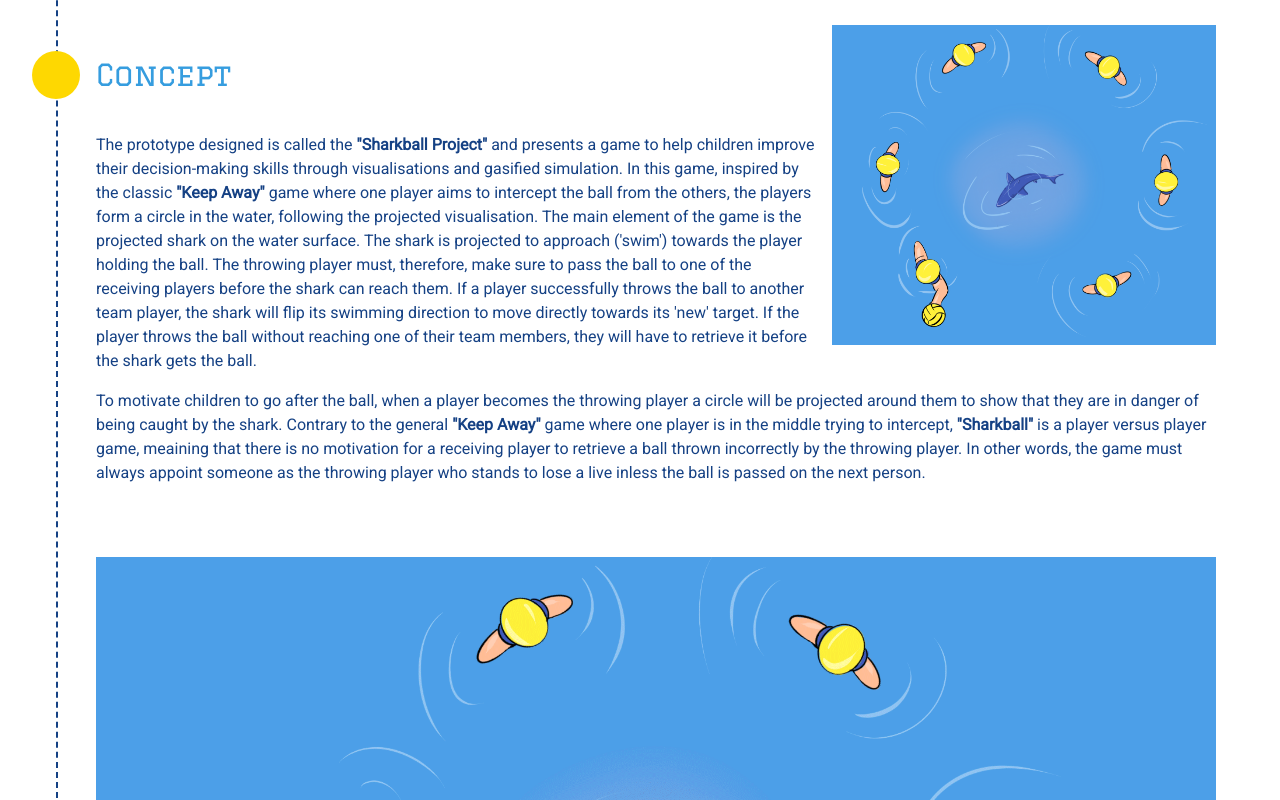
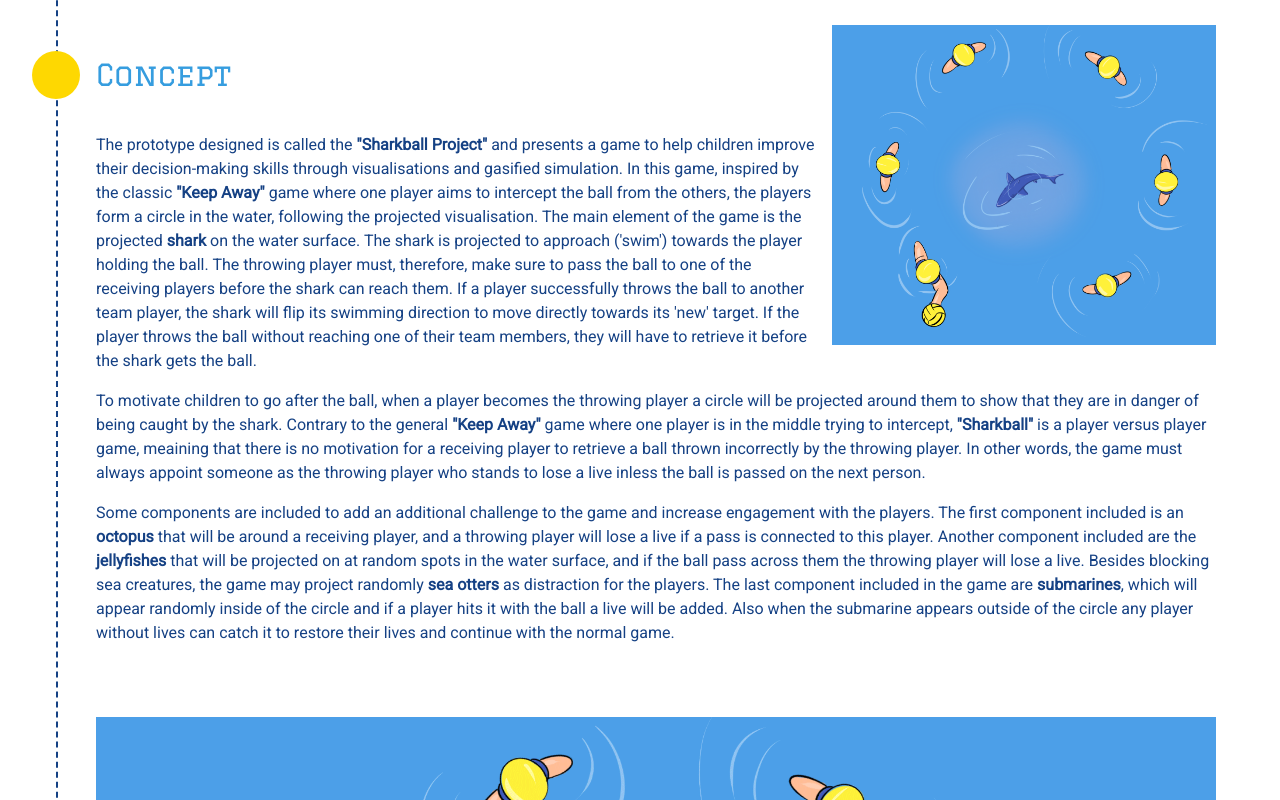
Before and after one commit to jaec86/sit, a Vue app: page / in a window 1280 px wide. Shown: the part 2700-3500 px from the top of the page. Built offline with nearby package versions, Linux system fonts and the light colour scheme.

Commit message:
Add rules of the game

```diff
--- a/src/views/Home.vue
+++ b/src/views/Home.vue
@@ -42,7 +42,7 @@
             <div class="absolute -left-16 w-12 h-12 rounded-full bg-yellow"></div>
             <span>Problem Statement</span>
           </div>
-          <p class="py-2">There is a current need in water polo to develop a skill-targeted sports interaction technology on decision-making.This perceptual-cognitive skill is crucial in the fast-paced game of water polo and can strongly affect the performance. Because this skill is crucial to the sport, it is important that it is developed early in the learning process, such that young players can grow into the sport without becoming daunted by its fast pace and skill-intensive nature. This leads to thefollowing problem statement.</p>
+          <p class="py-2">There is a current need in water polo to develop a skill-targeted sports interaction technology on decision-making.This perceptual-cognitive skill is crucial in the fast-paced game of water polo and can strongly affect the performance. Because this skill is crucial to the sport, it is important that it is developed early in the learning process, such that young players can grow into the sport without becoming daunted by its fast pace and skill-intensive nature. This leads to the following problem statement.</p>
           <p class="py-2 italic">How can we improve the <strong>decision-making skill</strong> of <strong>children</strong> (aged 6-12) learning <strong>water polo</strong> to increase their in-game <strong>performance</strong> and sports <strong>enjoyment</strong>?</p>
           <p class="py-2">To improve the decision-making skill, an interactive tech-nology needs to be designed which effectively improvesperformance, while having a high task specificity to ensure ahigh transfer from intervention to in-game performance. Ad-ditionally, since the intervention will target children, thereshould be a strong focus on the engagement of the interac-tion such that it provides a motivational aspect to the sport.</p>
         </div>
@@ -54,8 +54,9 @@
             <div class="absolute -left-16 w-12 h-12 rounded-full bg-yellow"></div>
             <span>Concept</span>
           </div>
-          <p class="py-2">The prototype designed is called the <strong>"Sharkball Project"</strong> and presents a game to help children improve their decision-making skills through visualisations and gasified simulation. In this game, inspired by the classic <strong>"Keep Away"</strong> game where one player aims to intercept the ball from the others, the players form a circle in the water, following the projected visualisation. The main element of the game is the projected shark on the water surface. The shark is projected to approach ('swim') towards the player holding the ball. The throwing player must, therefore, make sure to pass the ball to one of the receiving players before the shark can reach them. If a player successfully throws the ball to another team player, the shark will flip its swimming direction to move directly towards its 'new' target. If the player throws the ball without reaching one of their team members, they will have to retrieve it before the shark gets the ball.</p>
+          <p class="py-2">The prototype designed is called the <strong>"Sharkball Project"</strong> and presents a game to help children improve their decision-making skills through visualisations and gasified simulation. In this game, inspired by the classic <strong>"Keep Away"</strong> game where one player aims to intercept the ball from the others, the players form a circle in the water, following the projected visualisation. The main element of the game is the projected <strong>shark</strong> on the water surface. The shark is projected to approach ('swim') towards the player holding the ball. The throwing player must, therefore, make sure to pass the ball to one of the receiving players before the shark can reach them. If a player successfully throws the ball to another team player, the shark will flip its swimming direction to move directly towards its 'new' target. If the player throws the ball without reaching one of their team members, they will have to retrieve it before the shark gets the ball.</p>
           <p class="py-2">To motivate children to go after the ball, when a player becomes the throwing player a circle will be projected around them to show that they are in danger of being caught by the shark. Contrary to the general <strong>"Keep Away"</strong> game where one player is in the middle trying to intercept, <strong>"Sharkball"</strong> is a player versus player game, meaining that there is no motivation for a receiving player to retrieve a ball thrown incorrectly by the throwing player. In other words, the game must always appoint someone as the throwing player who stands to lose a live inless the ball is passed on the next person.</p>
+          <p class="py-2">Some components are included to add an additional challenge to the game and increase engagement with the players. The first component included is an <strong>octopus</strong> that will be around a receiving player, and a throwing player will lose a live if a pass is connected to this player. Another component included are the <strong>jellyfishes</strong> that will be projected on at random spots in the water surface, and if the ball pass across them the throwing player will lose a live. Besides blocking sea creatures, the game may project randomly <strong>sea otters</strong> as distraction for the players. The last component included in the game are <strong>submarines</strong>, which will appear randomly inside of the circle and if a player hits it with the ball a live will be added. Also when the submarine appears outside of the circle any player without lives can catch it to restore their lives and continue with the normal game.</p>
         </div>
         <div class="reltive py-8">
           <div class="absolute left-6 w-1/2 h-1/4 border-2 border-dashed" style="margin-top: 30%; border-left-color: #ffffff; border-bottom-color: #ffffff; border-right-color: #ffffff; border-left-style: solid; border-bottom-style: solid; border-right-style: solid;"></div>
```
